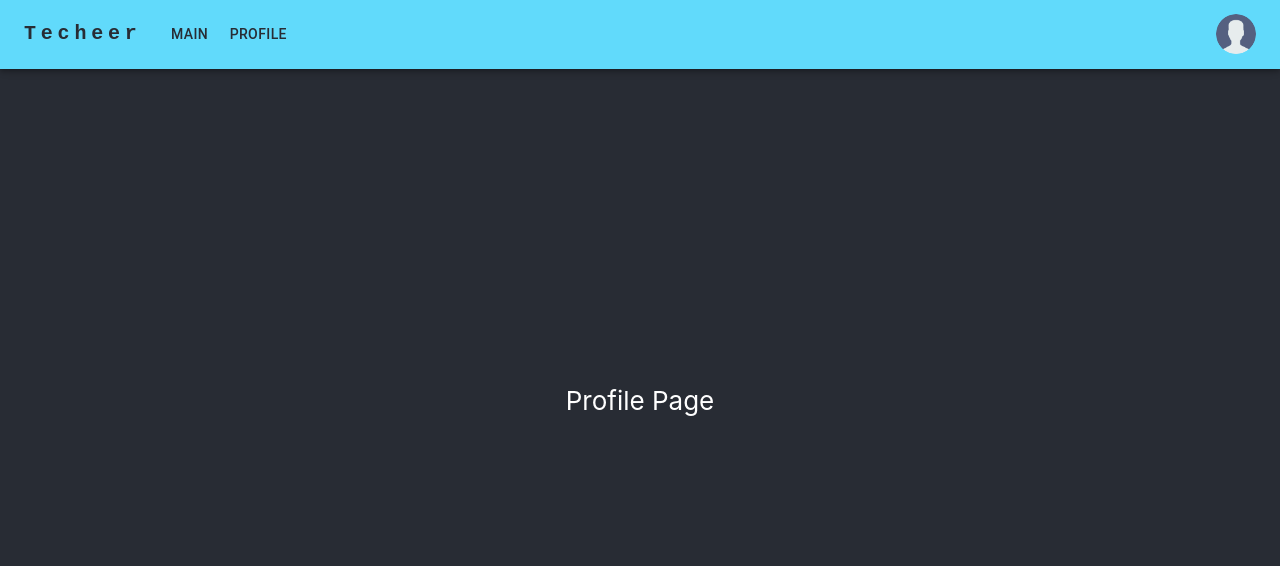
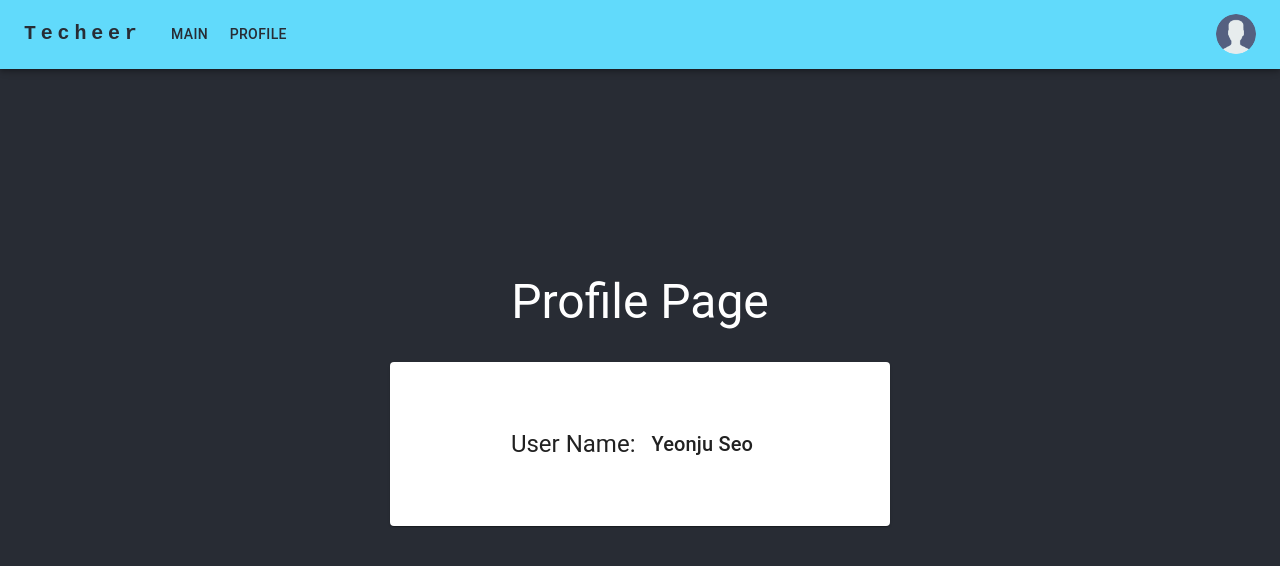
Before and after one commit to h01010/react-mobx-practice, a React (Create React App) app: page /profile in a window 1280 px wide. Shown: the top 566 px of the page. Built offline with nearby package versions, Linux system fonts and the light colour scheme; the HTML template or start-up script is replaced by a standard one.

Commit message:
feat: add user info card in profile page

```diff
--- a/src/pages/Main/index.js
+++ b/src/pages/Main/index.js
@@ -6,8 +6,7 @@ import {
   Button,
   CardContent,
   CardActions,
-  Typography,
-  Container
+  Typography
 } from '@mui/material';
 import { MainPageContainer } from './style.js';
 
--- a/src/pages/Profile/index.js
+++ b/src/pages/Profile/index.js
@@ -1,10 +1,26 @@
+import { Card, CardContent, Typography } from '@mui/material';
+import { ProfilePageContainer } from './style.js';
+
+const userName = 'Yeonju Seo';
+
 const Profile = () => {
+  return (
+    <ProfilePageContainer>
+      <Typography className="page_title" variant="h3" gutterBottom>
+        Profile Page
+      </Typography>
+      <Card className="user_info_card">
+        <CardContent>
+          <Typography variant="h5" gutterBottom>
+            User Name:
+          </Typography>
+          <Typography variant="h6" gutterBottom>
+            {userName}
+          </Typography>
+        </CardContent>
+      </Card>
+    </ProfilePageContainer>
+  );
+};
 
-    return (
-      <div>
-          Profile Page
-      </div>
-    );
-  }
-
-  export default Profile;
+export default Profile;
--- /dev/null
+++ b/src/pages/Profile/style.js
@@ -0,0 +1,37 @@
+import { styled, Container } from '@mui/material';
+
+export const ProfilePageContainer = styled(Container)(
+  () => `
+    align-items: center;
+    justify-content: center;
+
+    .page_title {
+        margin-bottom: 32px;
+    }
+
+    .page_desc {
+        margin-bottom: 0px;
+    }
+
+    .user_info_card {
+        margin-right: auto;
+        margin-left: auto;
+        max-width: 400px;
+        align-items: center;
+        justify-content: center;
+        padding: 50px !important;
+
+        .MuiCardContent-root {
+            align-items: center;
+            justify-content: center;
+            display: flex;
+            padding: 16px !important;
+
+            .MuiTypography-root {
+                margin-right: 16px;
+                margin-bottom: 0px;
+            }
+        }
+    }
+`
+);
```
